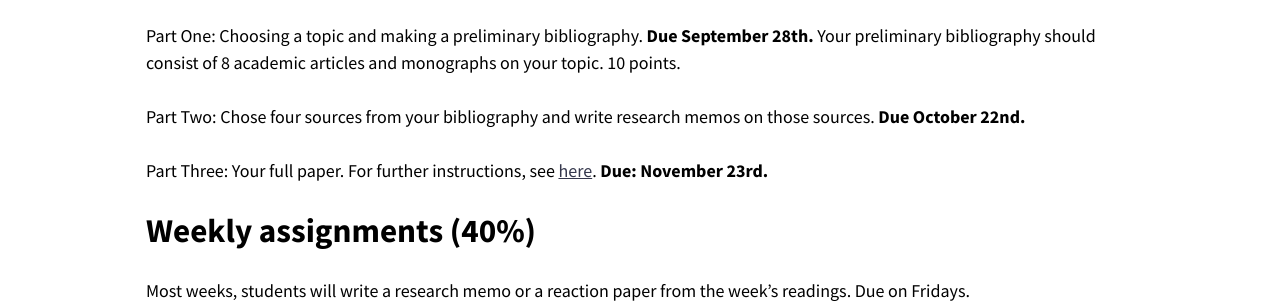
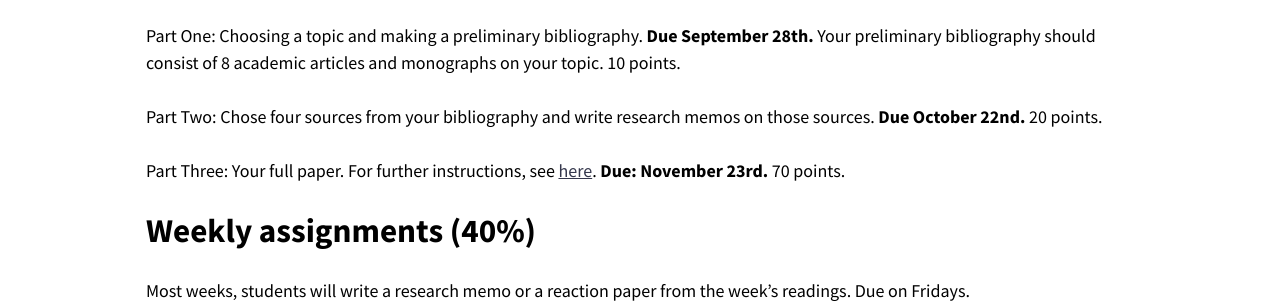
Before and after one commit to chadblack/465F2021, a Jekyll site: the page built from assignments.md, in a window 1280 px wide. Shown: the part 403-706 px from the top of the page. Built offline with Jekyll 4.4.1, drawn with Linux system fonts in a browser that asks for light colours; nearby versions of some CDN libraries.

Commit message:
fixing a few assignment details

```diff
--- a/assignments.md
+++ b/assignments.md
@@ -18,10 +18,10 @@ September 28th.** Your preliminary bibliography should consist of 8 academic
 articles and monographs on your topic. 10 points.
 
 Part Two: Chose four sources from your bibliography and write research memos on
-those sources. **Due October 22nd.**
+those sources. **Due October 22nd.** 20 points.
 
 Part Three: Your full paper. For further instructions, see [here](). **Due:
-November 23rd.**
+November 23rd.** 70 points.
 
 
 # Weekly assignments (40%)
```
Also changed, not shown: calendar.md (+1 -1 lines).
